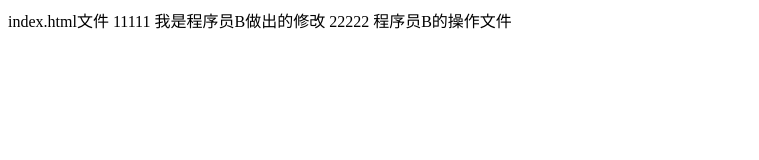
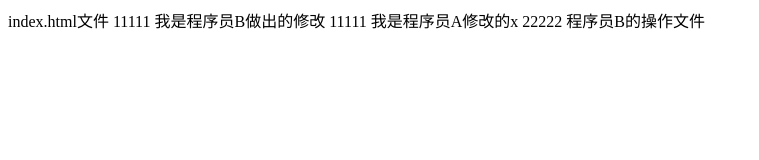
Before and after one commit to Chuafighting/git-demo, a plain HTML site: page index.html in a window 1280 px wide. Shown: the whole page, without its empty margins (0-759 px from the left). Drawn offline with Linux system fonts and the light colour scheme.

Commit message:
解决冲突

```diff
--- a/index.html
+++ b/index.html
@@ -3,7 +3,7 @@
  * @Date: 2020-06-15 10:47:32
  * @LastEditors: chenhua
 <<<<<<< HEAD
- * @LastEditTime: 2020-06-15 17:31:15
+ * @LastEditTime: 2020-06-15 17:35:55
 =======
  * @LastEditTime: 2020-06-15 17:17:29
 >>>>>>> fe08f1612cda86511cd2c61996fcf3d679d99493
@@ -20,6 +20,7 @@
 <body>
     index.html文件
     11111 我是程序员B做出的修改
+    11111 我是程序员A修改的x
     22222
     程序员B的操作文件
 </body>
```
